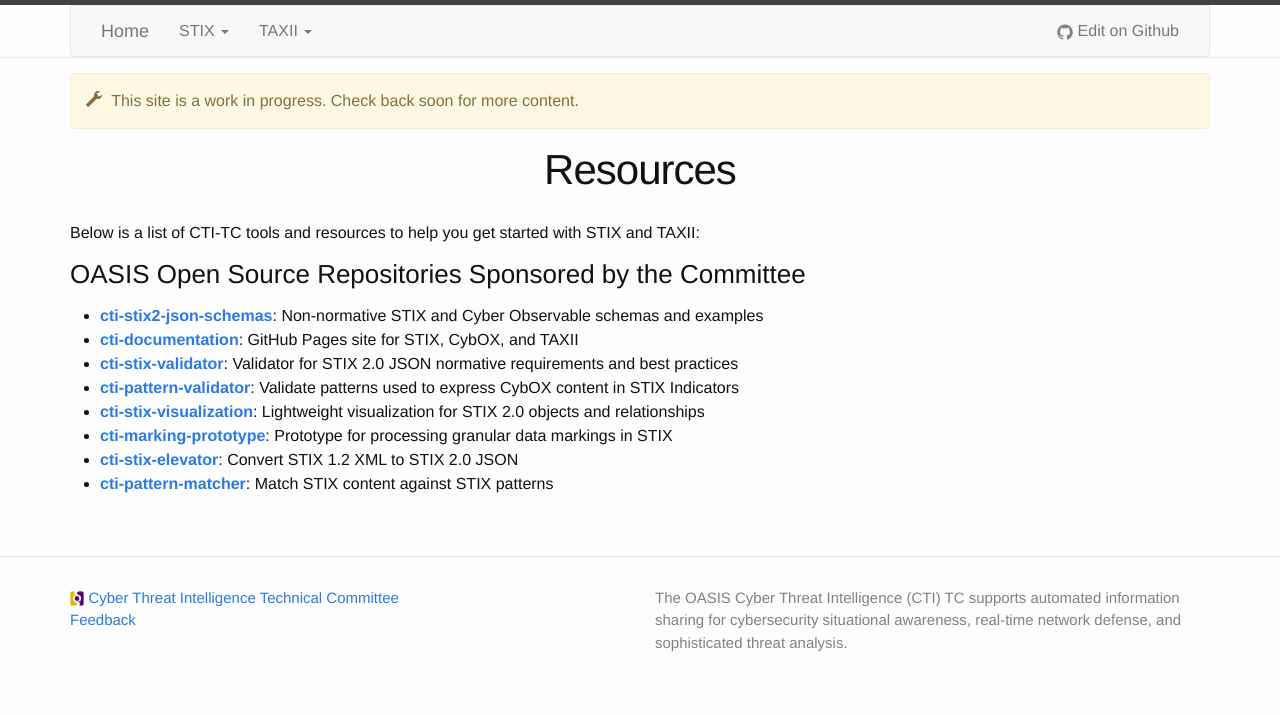
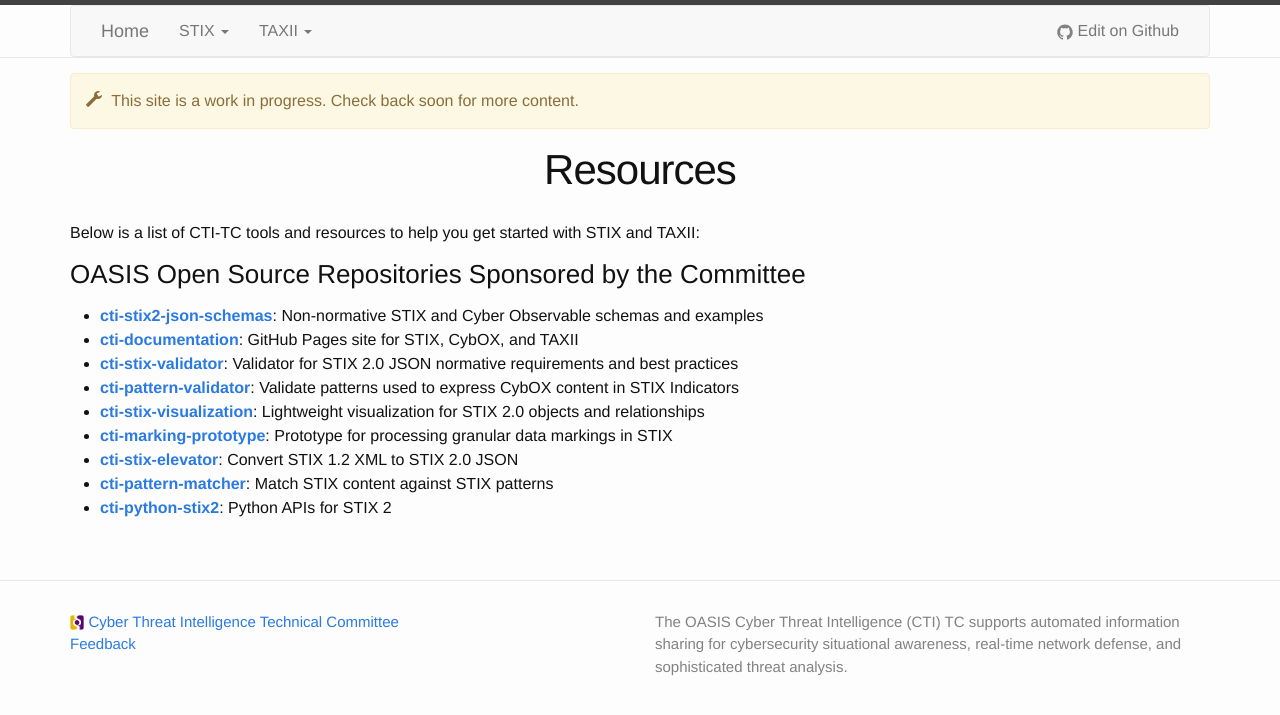
Before and after one commit to oasis-open/cti-documentation, a Jekyll site: the page built from stix/resources.md, in a window 1280 px wide. Shown: the top 715 px of the page. Built offline with Jekyll 4.4.1, drawn with Linux system fonts in a browser that asks for light colours.

Commit message:
Added cti-python-stix2 to Resources page

```diff
--- a/stix/resources.md
+++ b/stix/resources.md
@@ -15,3 +15,4 @@
 -   [**cti-marking-prototype**](https://github.com/oasis-open/cti-marking-prototype): Prototype for processing granular data markings in STIX
 -   [**cti-stix-elevator**](https://github.com/oasis-open/cti-stix-elevator): Convert STIX 1.2 XML to STIX 2.0 JSON
 -   [**cti-pattern-matcher**](https://github.com/oasis-open/cti-pattern-matcher): Match STIX content against STIX patterns
+-   [**cti-python-stix2**](https://github.com/oasis-open/cti-python-stix2): Python APIs for STIX 2
```
